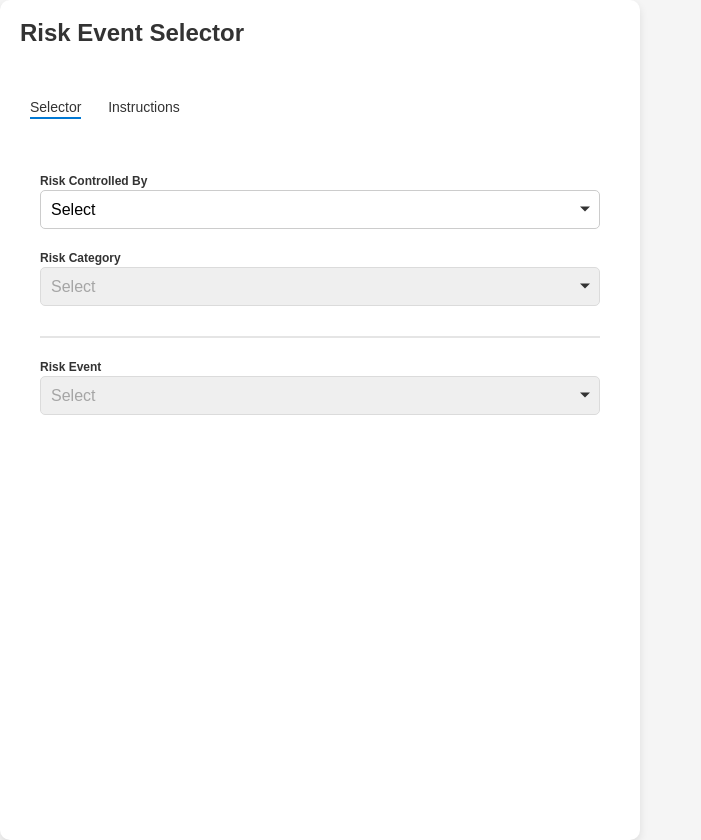
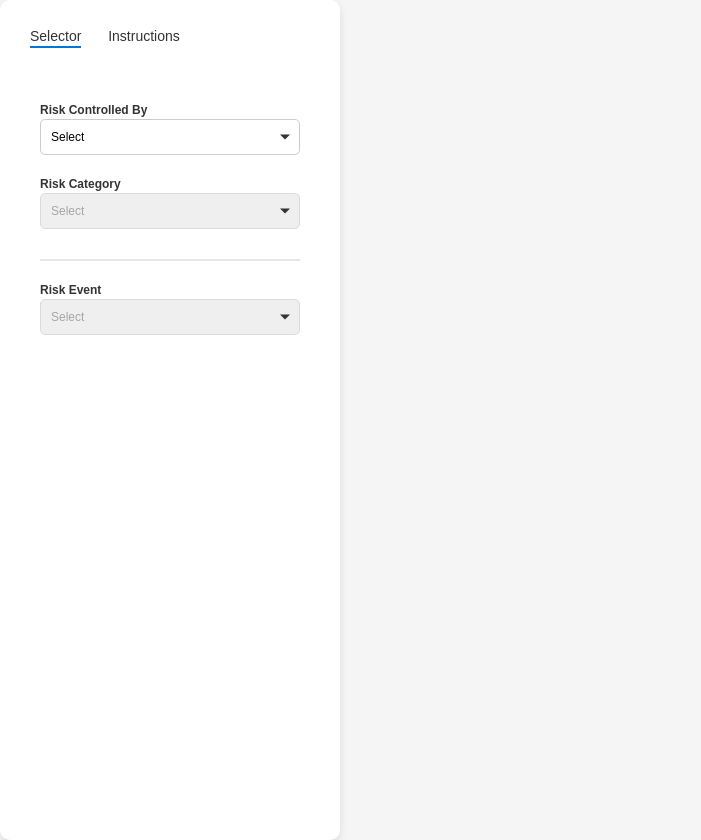
Before and after one commit to tanner-schmutte/Risk-Event-Selector, a React (Vite) app: page / in a window 1280 px wide. Shown: the whole page, without its empty margins (0-701 px from the left). Built offline with nearby package versions, Linux system fonts and the light colour scheme.

Commit message:
downsize app

```diff
--- a/src/App.css
+++ b/src/App.css
@@ -8,20 +8,13 @@ body {
 .App {
     text-align: left;
     padding: 20px;
-    width: 600px;
+    width: 300px;
     height: 100vh;
     margin: auto;
     background-color: white;
     border-radius: 10px;
     box-shadow: 0 4px 8px rgba(0, 0, 0, 0.1);
     word-wrap: break-word;
-}
-
-h2 {
-    color: #333;
-    font-size: 24px;
-    margin-bottom: 40px;
-    margin-top: -5px;
 }
 
 .selector-container {
@@ -50,7 +43,7 @@ select {
     cursor: pointer;
     width: 100%;
     padding: 10px;
-    font-size: 16px;
+    font-size: 12px;
     border: 1px solid #ccc;
     border-radius: 5px;
     background-color: #fff;
--- a/src/App.jsx
+++ b/src/App.jsx
@@ -269,7 +269,6 @@ function App() {
 
     return (
         <div className="App">
-            <h2>Risk Event Selector</h2>
             <nav className="nav-bar">
                 <button
                     className={`nav-button ${
```
